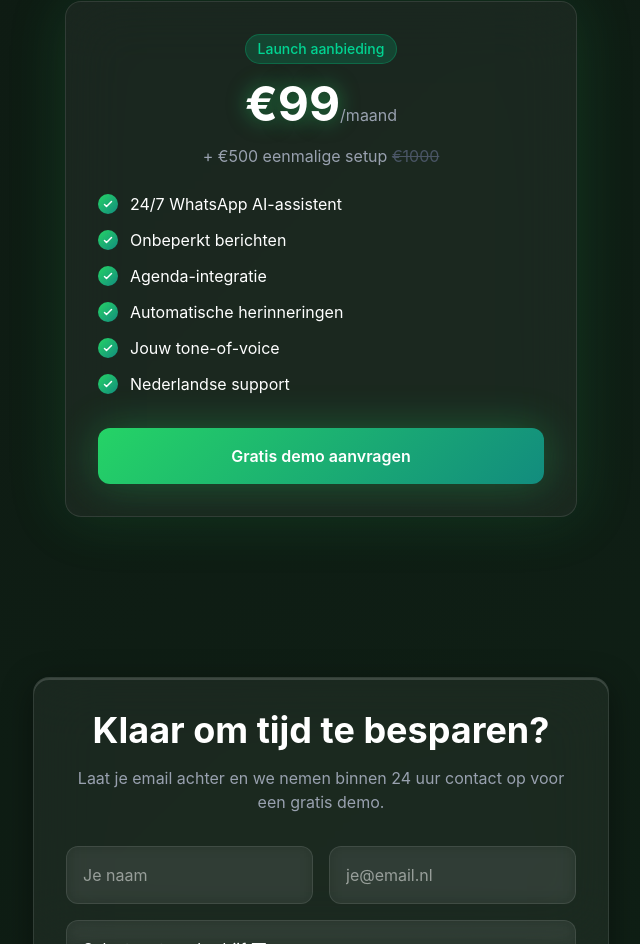
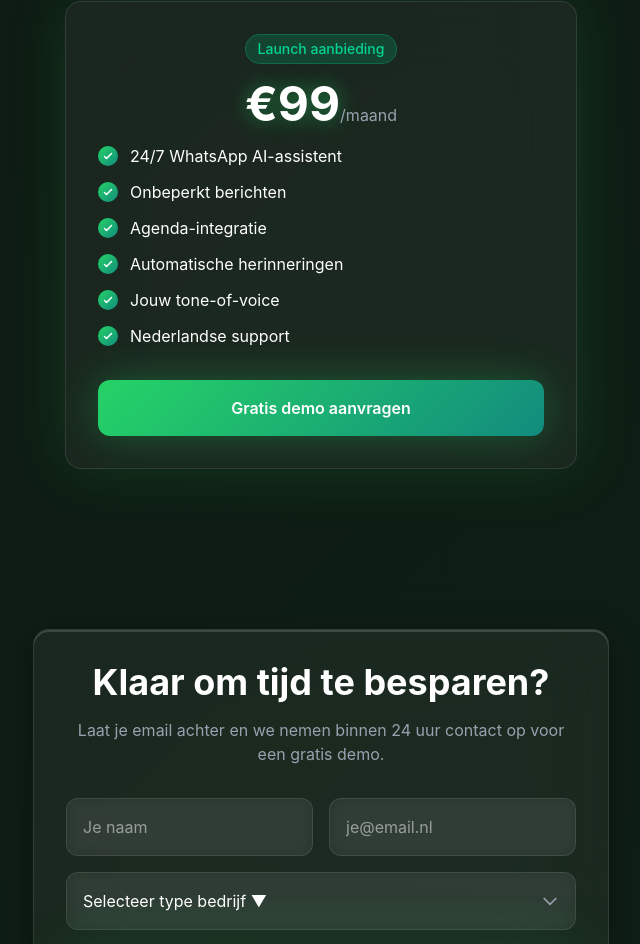
Before and after one commit to OmarNassar1127/whatsapp-agent-landing, a React (Vite) app: page / in a window 1280 px wide. Shown: the part 4490-5434 px from the top of the page, without its empty margins (319-959 px from the left). Built offline with nearby package versions, Linux system fonts and the light colour scheme.

Commit message:
Remove setup fee from pricing - only show monthly price

```diff
--- a/index.html
+++ b/index.html
@@ -109,7 +109,7 @@
           "name": "Hoeveel kost ZapBot?",
           "acceptedAnswer": {
             "@type": "Answer",
-            "text": "ZapBot kost €99 per maand plus een eenmalige setup van €500. De eerste maand is gratis als pilot. Onbeperkt berichten, agenda-integratie en Nederlandse support inbegrepen."
+            "text": "ZapBot kost €99 per maand. De eerste maand is gratis als pilot. Onbeperkt berichten, agenda-integratie en Nederlandse support inbegrepen."
           }
         },
         {
--- a/src/App.tsx
+++ b/src/App.tsx
@@ -536,7 +536,7 @@ function App() {
                   <span className="text-4xl md:text-5xl font-bold text-glow">€99</span>
                   <span className="text-gray-400">{t.pricing.perMonth}</span>
                 </div>
-                <p className="text-gray-400 mb-6">{t.pricing.setup} <span className="line-through text-gray-600">{t.pricing.setupOld}</span></p>
+                {/* <p className="text-gray-400 mb-6">{t.pricing.setup} <span className="line-through text-gray-600">{t.pricing.setupOld}</span></p> */}
               </div>
               <ul className="space-y-3 mb-8 relative z-10">
                 {[t.pricing.feature1, t.pricing.feature2, t.pricing.feature3, t.pricing.feature4, t.pricing.feature5, t.pricing.feature6].map((item, i) => (
--- a/src/translations.ts
+++ b/src/translations.ts
@@ -113,8 +113,8 @@ export const translations = {
       subtitle: 'Geen verborgen kosten. Eerste maand gratis als pilot.',
       badge: 'Launch aanbieding',
       perMonth: '/maand',
-      setup: '+ €500 eenmalige setup',
-      setupOld: '€1000',
+      // setup: '+ €500 eenmalige setup',
+      // setupOld: '€1000',
       feature1: '24/7 WhatsApp AI-assistent',
       feature2: 'Onbeperkt berichten',
       feature3: 'Agenda-integratie',
@@ -266,8 +266,8 @@ export const translations = {
       subtitle: 'No hidden costs. First month free as pilot.',
       badge: 'Launch offer',
       perMonth: '/month',
-      setup: '+ €500 one-time setup',
-      setupOld: '€1000',
+      // setup: '+ €500 one-time setup',
+      // setupOld: '€1000',
       feature1: '24/7 WhatsApp AI assistant',
       feature2: 'Unlimited messages',
       feature3: 'Calendar integration',
```
